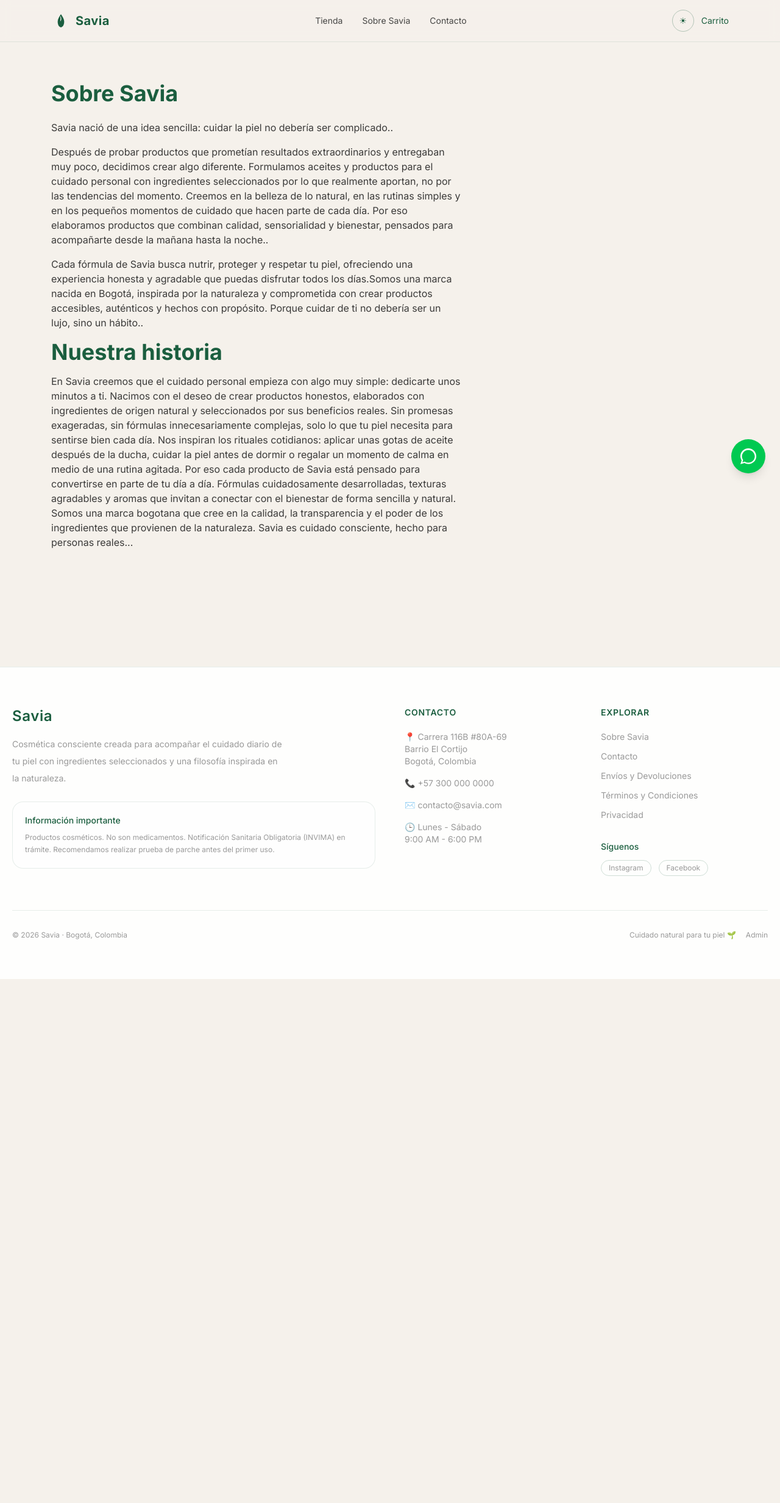
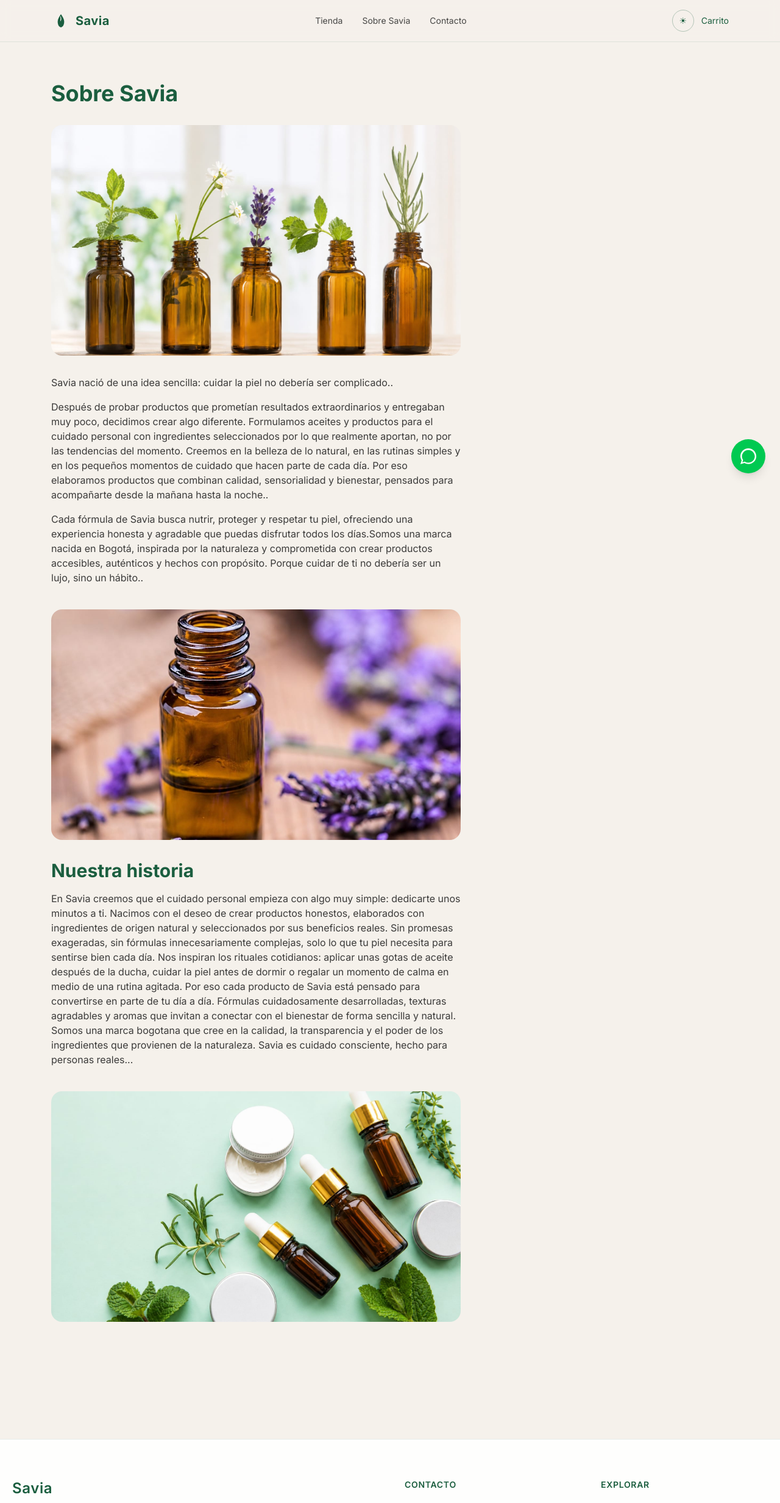
Before and after one commit to nkofla74-byte/savia, a Next.js app: page /sobre in a window 1280 px wide. Shown: the top 2464 px of the page at 61% size. Before the commit the page ends 1605 px from the top, so only its background shows below. Built offline with nearby package versions, Linux system fonts and the light colour scheme.

Commit message:
feat: fotos en la sección Sobre Savia (+ corrige doble h1)

```diff
--- a/app/sobre/page.tsx
+++ b/app/sobre/page.tsx
@@ -1,18 +1,41 @@
 import { Reveal } from "@/lib/motion/Reveal";
+import { SectionImage } from "@/components/media/SectionImage";
 
 export default function SobrePage() {
   return (
-    <section className="prose-invert max-w-2xl py-16">
+    <section className="max-w-2xl py-16">
       <h1 className="font-display text-4xl font-bold text-primary">Sobre Savia</h1>
-      <Reveal className="mt-6 space-y-4 text-ink/85">
+
+      <Reveal className="mt-8">
+        <SectionImage
+          src="/secciones/galeria-2.jpg"
+          alt="Aceites botánicos de Savia con pétalos de rosa"
+          sizes="(max-width: 768px) 100vw, 672px"
+          className="aspect-[16/9] w-full rounded-2xl"
+        />
+      </Reveal>
+
+      <Reveal className="mt-8 space-y-4 text-ink/85">
         <p>Savia nació de una idea sencilla: cuidar la piel no debería ser complicado..</p>
         <p>Después de probar productos que prometían resultados extraordinarios y entregaban muy poco, decidimos crear algo diferente. Formulamos aceites y productos para el cuidado personal con ingredientes seleccionados por lo que realmente aportan, no por las tendencias del momento.
 
 Creemos en la belleza de lo natural, en las rutinas simples y en los pequeños momentos de cuidado que hacen parte de cada día. Por eso elaboramos productos que combinan calidad, sensorialidad y bienestar, pensados para acompañarte desde la mañana hasta la noche..</p>
-            <p>Cada fórmula de Savia busca nutrir, proteger y respetar tu piel, ofreciendo una experiencia honesta y agradable que puedas disfrutar todos los días.Somos una marca nacida en Bogotá, inspirada por la naturaleza y comprometida con crear productos accesibles, auténticos y hechos con propósito.
+        <p>Cada fórmula de Savia busca nutrir, proteger y respetar tu piel, ofreciendo una experiencia honesta y agradable que puedas disfrutar todos los días.Somos una marca nacida en Bogotá, inspirada por la naturaleza y comprometida con crear productos accesibles, auténticos y hechos con propósito.
 
 Porque cuidar de ti no debería ser un lujo, sino un hábito..</p>
-      <h1 className="font-display text-4xl font-bold text-primary">Nuestra historia</h1>
+      </Reveal>
+
+      <Reveal className="mt-10">
+        <SectionImage
+          src="/secciones/historia-1.jpg"
+          alt="Frasco de aceite de Savia con lavanda"
+          sizes="(max-width: 768px) 100vw, 672px"
+          className="aspect-[16/9] w-full rounded-2xl"
+        />
+      </Reveal>
+
+      <Reveal className="mt-8 space-y-4 text-ink/85">
+        <h2 className="font-display text-3xl font-bold text-primary">Nuestra historia</h2>
         <p>En Savia creemos que el cuidado personal empieza con algo muy simple: dedicarte unos minutos a ti.
 
 Nacimos con el deseo de crear productos honestos, elaborados con ingredientes de origen natural y seleccionados por sus beneficios reales. Sin promesas exageradas, sin fórmulas innecesariamente complejas, solo lo que tu piel necesita para sentirse bien cada día.
@@ -24,8 +47,15 @@ Por eso cada producto de Savia está pensado para convertirse en parte de tu dí
 Somos una marca bogotana que cree en la calidad, la transparencia y el poder de los ingredientes que provienen de la naturaleza.
 
 Savia es cuidado consciente, hecho para personas reales...</p>
+      </Reveal>
 
-
+      <Reveal className="mt-10">
+        <SectionImage
+          src="/secciones/galeria-5.jpg"
+          alt="Aceites y crema de Savia con hierbas aromáticas"
+          sizes="(max-width: 768px) 100vw, 672px"
+          className="aspect-[16/9] w-full rounded-2xl"
+        />
       </Reveal>
     </section>
   );
```
